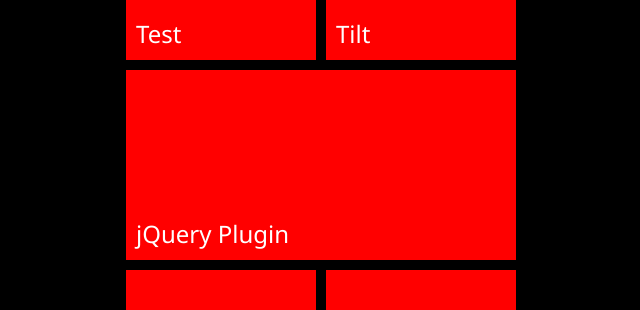
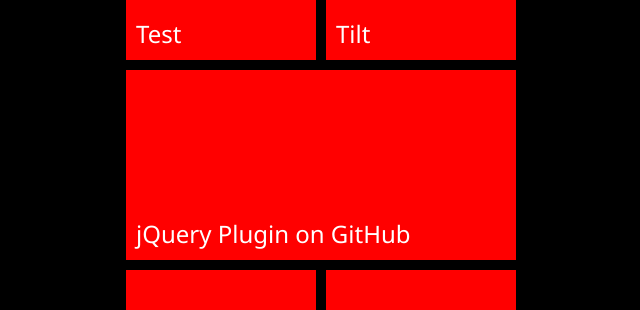
Before and after one commit to artanisdesign/jquery-tilt, a plain HTML site: page index.html in a window 1280 px wide. Shown: the part 150-460 px from the top of the page, without its empty margins (274-914 px from the left). Drawn offline with nearby package versions, Linux system fonts and the light colour scheme; a web font is replaced by a local one.

Commit message:
update github link

```diff
--- a/index.html
+++ b/index.html
@@ -99,11 +99,11 @@
     </div>
   </div>
   <div class="clear"></div>
-  <div class="rect-cont tilt-parent">
-    <div class="rect tilt">
+   <a href="https://github.com/artanisdesign/jquery-tilt"><div class="rect-cont tilt-parent">
+   <div class="rect tilt">
 
-      <p class="title">jQuery Plugin</p>
-    </div>
+      <p class="title">jQuery Plugin on GitHub</p>
+    </div></a>
   </div>
   <div class="clear"></div>
   <div class="sq-cont tilt-parent">
```
